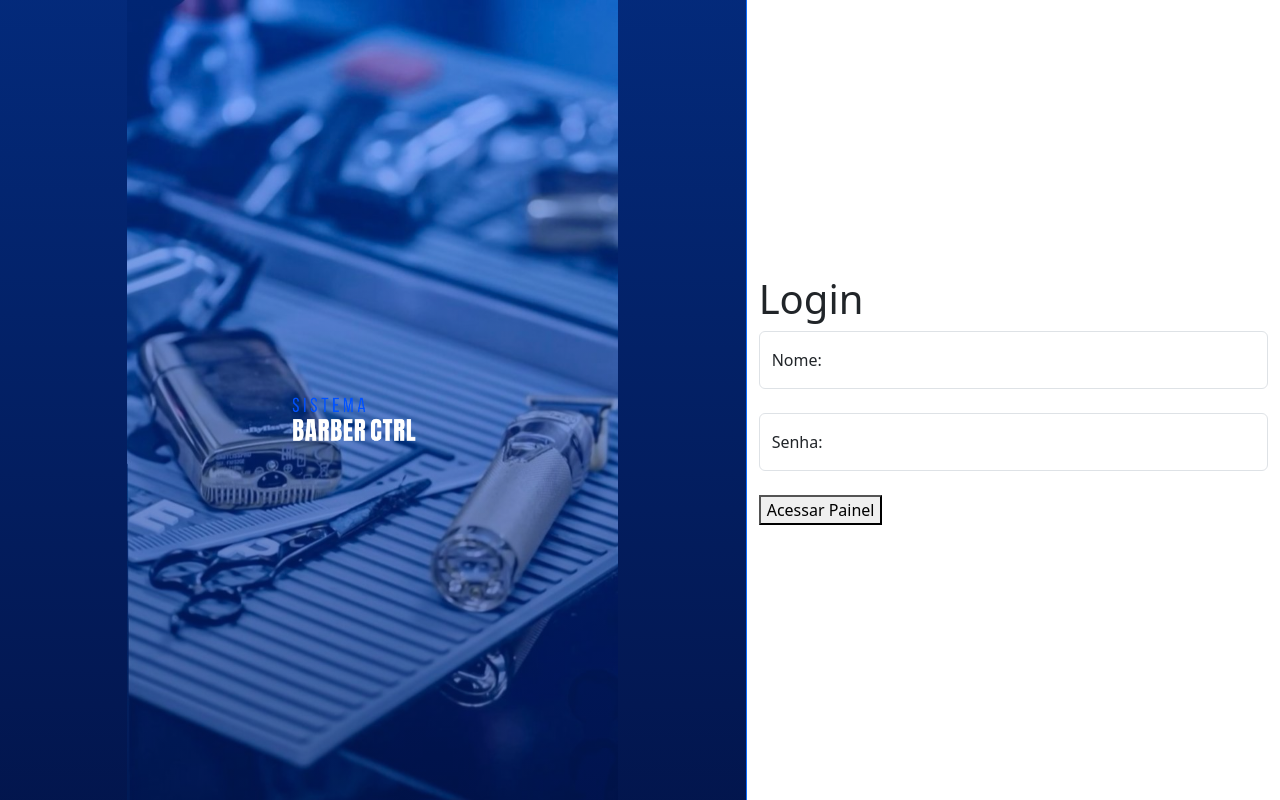
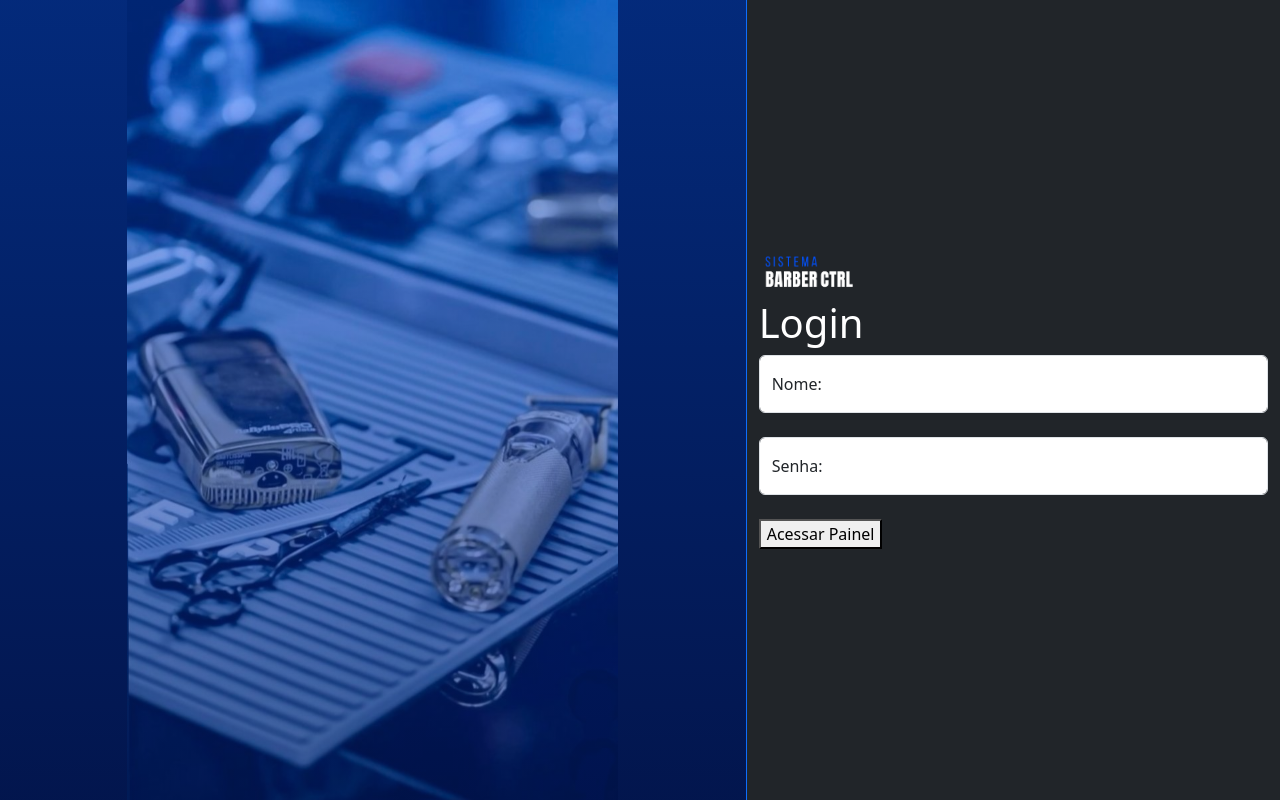
Before and after one commit to LCLms0/projeto-pw, a PHP site: page /auth/login.php in a window 1280 px wide. Run offline with PHP 8.4, Linux system fonts and the light colour scheme.

Commit message:
Ajuste no Desing da página de login, Melhorar (e muito) depois, mas o foco agora é fazer os crud

```diff
--- a/auth/login.php
+++ b/auth/login.php
@@ -52,12 +52,12 @@ if ($_SERVER["REQUEST_METHOD"] == "POST") {
         <div class="row vh-100">
 
             <div class="col-12 col-md-7 border-end border-primary fundo-esquerdo-imagem">
-                <img src="../public/css/imgs/logo.png" class="w-25 mt-5" alt="logo">
             </div>
 
-            <div class="col-12 col-md-5 d-flex flex-column justify-content-center">
+            <div class="col-12 col-md-5 d-flex flex-column justify-content-center bg-dark">
+                <img src="../public/css/imgs/logo.png" class="w-25 mt-20" alt="logo">
                 <div>
-                    <h1>Login</h1>
+                    <h1 class="text-white">Login</h1>
                     <form action="login.php" method="POST">
 
                         <div class="form-floating mb-4">
--- a/public/css/style.css
+++ b/public/css/style.css
@@ -7,11 +7,4 @@
 
     /* Garante uma cor escura de fundo caso a imagem não ocupe a tela toda */
     background-color: #06090e;
-
-    /* Mantém a logo centralizada na esquerda */
-    display: flex;
-    flex-direction: column;
-    justify-content: center;
-    align-items: center;
-    height: 100vh;
 }
```
